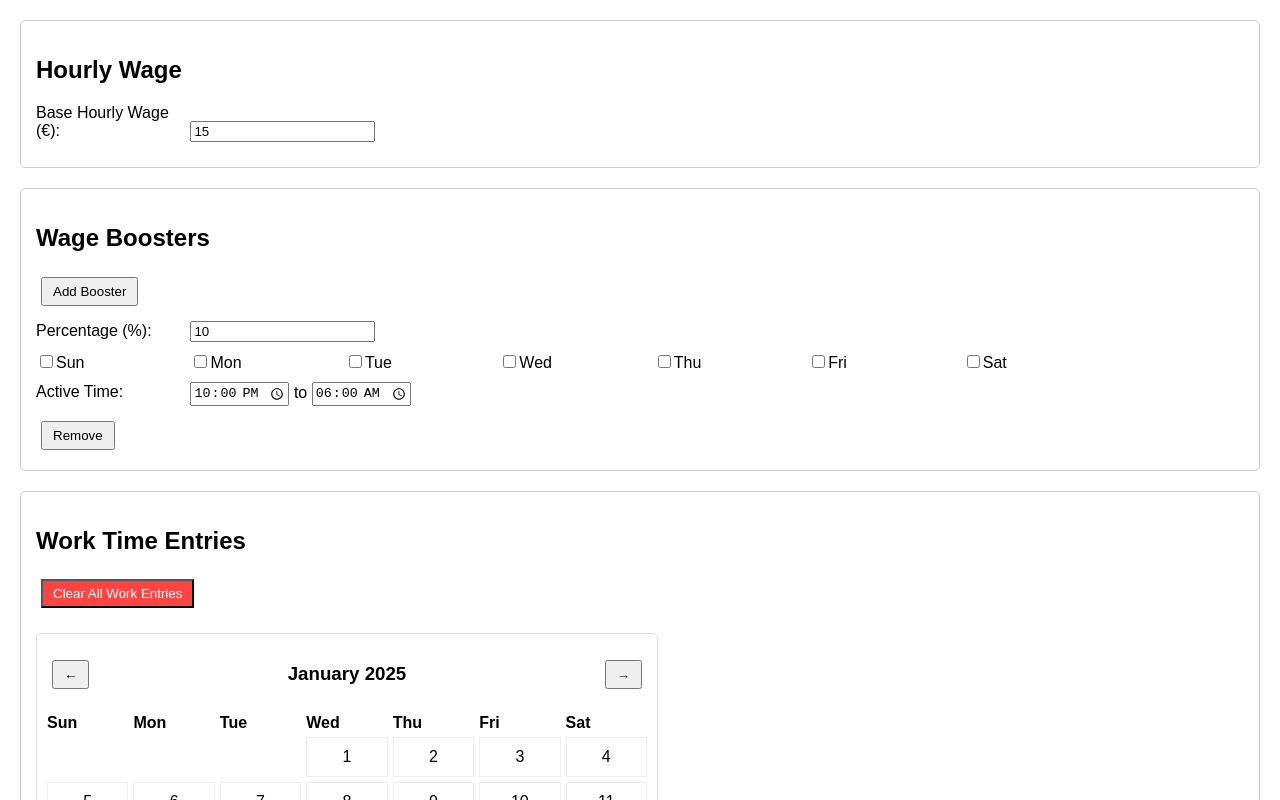
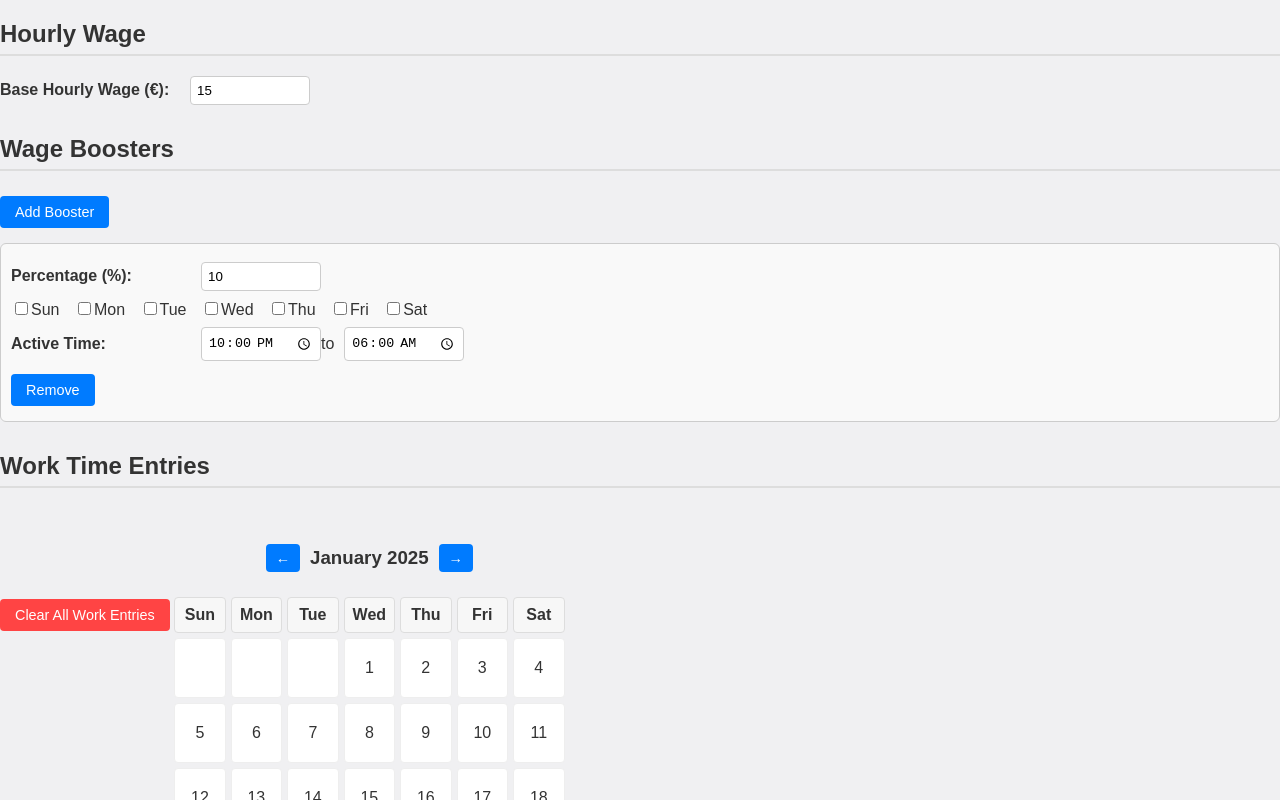
Before and after one commit to sprudello/work-time-calc, a plain HTML site: page index.html in a window 1280 px wide. Both pictures are taken after a click on the button "Add Booster". Shown: the top 800 px of the page. Drawn offline with Linux system fonts and the light colour scheme.

Commit message:
added design

```diff
--- a/styles.css
+++ b/styles.css
@@ -1,52 +1,186 @@
-body { font-family: Arial, sans-serif; margin: 20px; }
-        .section { margin-bottom: 20px; border: 1px solid #ccc; padding: 15px; border-radius: 5px; }
-        .input-group { margin: 10px 0; }
-        label { display: inline-block; width: 150px; }
-        button { margin: 5px; padding: 5px 10px; }
 
-/* Calendar Styles */
+        /* Basic reset and body styling */
+        * {
+            box-sizing: border-box;
+        }
+        body {
+            margin: 0;
+            padding: 0;
+            font-family: Arial, sans-serif;
+            background: #f0f0f2;
+            color: #333;
+        }
+
+        /* Container and heading */
+        .container {
+            max-width: 1000px;
+            margin: 0 auto;
+            background: #fff;
+            padding: 20px;
+            box-shadow: 0 0 10px rgba(0,0,0,0.1);
+            margin-top: 40px;
+            margin-bottom: 40px;
+            border-radius: 8px;
+        }
+        h1 {
+            text-align: center;
+            margin-top: 0;
+        }
+
+        /* Sections and headings */
+        .section {
+            margin-bottom: 30px;
+        }
+        .section h2 {
+            border-bottom: 2px solid #ddd;
+            padding-bottom: 6px;
+            margin-bottom: 20px;
+        }
+
+        /* Input groups */
+        .input-group {
+            display: flex;
+            align-items: center;
+            margin: 10px 0;
+        }
+        .input-group label {
+            width: 180px;
+            font-weight: bold;
+        }
+        .input-group input[type="number"],
+        .input-group input[type="time"] {
+            padding: 6px;
+            margin-left: 10px;
+            width: 120px;
+            border: 1px solid #ccc;
+            border-radius: 4px;
+        }
+
+        /* Buttons */
+        button {
+            background: #007bff;
+            color: #fff;
+            border: none;
+            padding: 8px 15px;
+            margin: 5px 0;
+            cursor: pointer;
+            border-radius: 4px;
+            font-size: 0.9rem;
+        }
+        button:hover {
+            background: #005bbf;
+        }
+        .clear-button {
+            background-color: #dc3545;
+        }
+        .clear-button:hover {
+            background-color: #c82333;
+        }
+        .nav-button {
+            padding: 6px 10px;
+            margin: 0 10px;
+        }
+
+        /* ======================
+           CALENDAR STYLE REVERT
+           ====================== */
+        /* Instead of width: 100%, we go back to inline-block,
+           so it doesn't stretch the whole container. */
         .calendar {
-    max-width: 600px;
+            display: inline-block; /* Reverted to old style */
             margin: 20px 0;
-    border: 1px solid #ddd;
-    padding: 10px;
-    border-radius: 5px;
         }
         .calendar-header {
             display: flex;
-    justify-content: space-between;
             align-items: center;
+            justify-content: center;
             margin-bottom: 10px;
         }
+        /* The grid is 7 columns wide, same as before. */
         .calendar-grid {
             display: grid;
             grid-template-columns: repeat(7, 1fr);
             gap: 5px;
         }
+        /* Day cells keep the new style for headers, background, etc. */
+        .calendar-grid > div {
+            text-align: center;
+            padding: 8px;
+            background: #fff;
+            border: 1px solid #eee;
+            border-radius: 4px;
+        }
+        .calendar-grid > div[style*="font-weight"] {
+            background: #f7f7f7; /* Day headers */
+            border: 1px solid #ddd;
+        }
         .calendar-day {
-    padding: 10px;
-    text-align: center;
-    border: 1px solid #eee;
             cursor: pointer;
-}
-.calendar-day:hover {
-    background-color: #f0f0f0;
+            min-height: 60px; /* Tweak as needed */
+            display: flex;
+            align-items: center;
+            justify-content: center;
         }
         .calendar-day.worked {
-    background-color: #e3f2fd;
+            background-color: #ffeeba !important; /* golden highlight */
+            color: #856404;
         }
-.nav-button {
-    padding: 5px 10px;
-    cursor: pointer;
-}
+
+        /* Modal */
         .time-entry-modal {
+            display: none;
             position: fixed;
             top: 50%;
             left: 50%;
             transform: translate(-50%, -50%);
-    background: white;
+            width: 320px;
+            background: #fff;
+            border: 1px solid #ccc;
             padding: 20px;
+            z-index: 999;
+            box-shadow: 0 2px 8px rgba(0,0,0,0.2);
+            border-radius: 8px;
+        }
+        .time-entry-modal h3 {
+            margin-top: 0;
+        }
+        .time-entry-modal button {
+            margin-top: 10px;
+        }
+
+        /* Results */
+        #results {
+            background: #f9f9f9;
+            padding: 15px;
             border: 1px solid #ccc;
-    box-shadow: 0 2px 10px rgba(0,0,0,0.1);
-    z-index: 1000;
+            margin-top: 10px;
+            border-radius: 4px;
         }
+
+        /* Boosters */
+        #boostersContainer {
+            margin-top: 10px;
+        }
+        .booster {
+            background: #f9f9f9;
+            border: 1px solid #ccc;
+            margin-bottom: 10px;
+            padding: 10px;
+            border-radius: 6px;
+        }
+        .booster .input-group {
+            margin: 8px 0;
+        }
+        .days-container {
+            margin-top: 8px;
+        }
+        .days-container label {
+            margin-right: 10px;
+        }
+
+        footer {
+            text-align: center;
+            color: #666;
+            font-size: 0.85rem;
+            margin-top: 10px;
+        }
```
Lines whose indentation alone changed are shown as unchanged.
